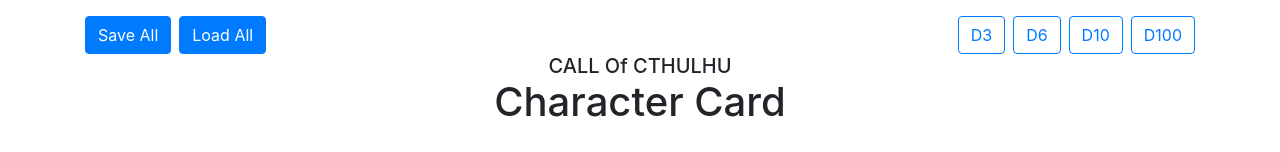
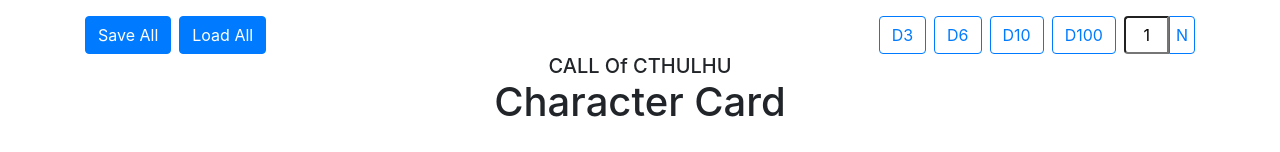
Before and after one commit to bell881122/cocCharacterCard, an Angular app in the folder characterCard/: page / in a window 1280 px wide. Shown: the top 152 px of the page. Built offline with nearby package versions, Linux system fonts and the light colour scheme.

Commit message:
add customDice

```diff
--- a/characterCard/src/app/character/dice/dicehundred/dicehundred.component.ts
+++ b/characterCard/src/app/character/dice/dicehundred/dicehundred.component.ts
@@ -15,7 +15,6 @@
     let diceA = document.querySelector('#dice');
     data = Math.ceil(Math.random() * 100);
     diceA.textContent = data;
-    // console.log(diceA.textContent);
 
     if (data <= this.skill.value) {
       diceA.setAttribute("style", "color:#000;")
@@ -30,9 +29,6 @@
       console.log(diceA);
       return;
     }
-
   }
 
-
-
 }
--- a/characterCard/src/app/character/dice/mutildice/mutildice.component.html
+++ b/characterCard/src/app/character/dice/mutildice/mutildice.component.html
@@ -1,19 +1,20 @@
-<button class="btn btn-outline-primary mr-2"
-    data-toggle="modal" data-target="#mutiDiceModal"
-    (click)="D3()">D3</button>
-<button class="btn btn-outline-primary mr-2"
-    data-toggle="modal" data-target="#mutiDiceModal"
-    (click)="D6()">D6</button>
-<button class="btn btn-outline-primary mr-2"
-    data-toggle="modal" data-target="#mutiDiceModal"
+<button class="btn btn-outline-primary mr-2" data-toggle="modal" data-target="#mutiDiceModal" (click)="D3()">D3</button>
+<button class="btn btn-outline-primary mr-2" data-toggle="modal" data-target="#mutiDiceModal" (click)="D6()">D6</button>
+<button class="btn btn-outline-primary mr-2" data-toggle="modal" data-target="#mutiDiceModal"
     (click)="D10()">D10</button>
-<button class="btn btn-outline-primary"
-    data-toggle="modal" data-target="#mutiDiceModal"
+<button class="btn btn-outline-primary  mr-2" data-toggle="modal" data-target="#mutiDiceModal"
     (click)="D100()">D100</button>
 
+<div class="d-flex ">
+    <input type="number" [(ngModel)]="diceCustom" class="customDiceNum rounded-left text-right">
+    <button class="btn-outline-primary bg-white border border-primary rounded-right" type="button" data-toggle="modal"
+        data-target="#mutiDiceModal" (click)="customDice()" id="button-addon2">N</button>
+</div>
+
+
+
 <!-- Modal -->
-<div class="modal fade" id="mutiDiceModal" tabindex="-1" role="dialog"
-aria-labelledby="mutiDiceModalLabel"
+<div class="modal fade" id="mutiDiceModal" tabindex="-1" role="dialog" aria-labelledby="mutiDiceModalLabel"
     aria-hidden="true">
     <div class="modal-dialog" role="document">
         <div class="modal-content">
@@ -28,13 +29,12 @@
                 <div class="row">
                     <div class="col d-flex justify-content-center align-items-center">
                         <input type="number" class="mr-2" [(ngModel)]="diceNumber" min="1">
-                        <button type="button" class="btn btn-primary"
-                        (click)="randomDice()">Rolling!</button>
+                        <button type="button" class="btn btn-primary" (click)="randomDice()">Rolling!</button>
                     </div>
                 </div>
                 <div class="row">
                     <div class="col d-flex justify-content-center align-items-center">
-                        <p id="mutidice" class="dice">
+                        <p id="mutidice" class="mutidice">
                             {{diceData}}
                         </p>
                     </div>
--- a/characterCard/src/app/character/dice/mutildice/mutildice.component.scss
+++ b/characterCard/src/app/character/dice/mutildice/mutildice.component.scss
@@ -3,3 +3,7 @@
     height: 100px;
     font-size: 60px;
   }
+
+  .customDiceNum {
+    width: 45px;
+  }
--- a/characterCard/src/app/character/dice/mutildice/mutildice.component.ts
+++ b/characterCard/src/app/character/dice/mutildice/mutildice.component.ts
@@ -11,6 +11,7 @@
 
     diceType;
     diceNumber = 1;
+    diceCustom = 1;
     D3() {
         this.diceNumber = 1;
         this.diceType = 3;
@@ -31,6 +32,11 @@
         this.diceType = 100;
         this.diceData = '';
     }
+    customDice() {
+        this.diceNumber = 1;
+        this.diceType = this.diceCustom;
+        this.diceData = '';
+    }
 
     diceData;
     randomDice() {
```
Lines whose indentation alone changed are shown as unchanged.
